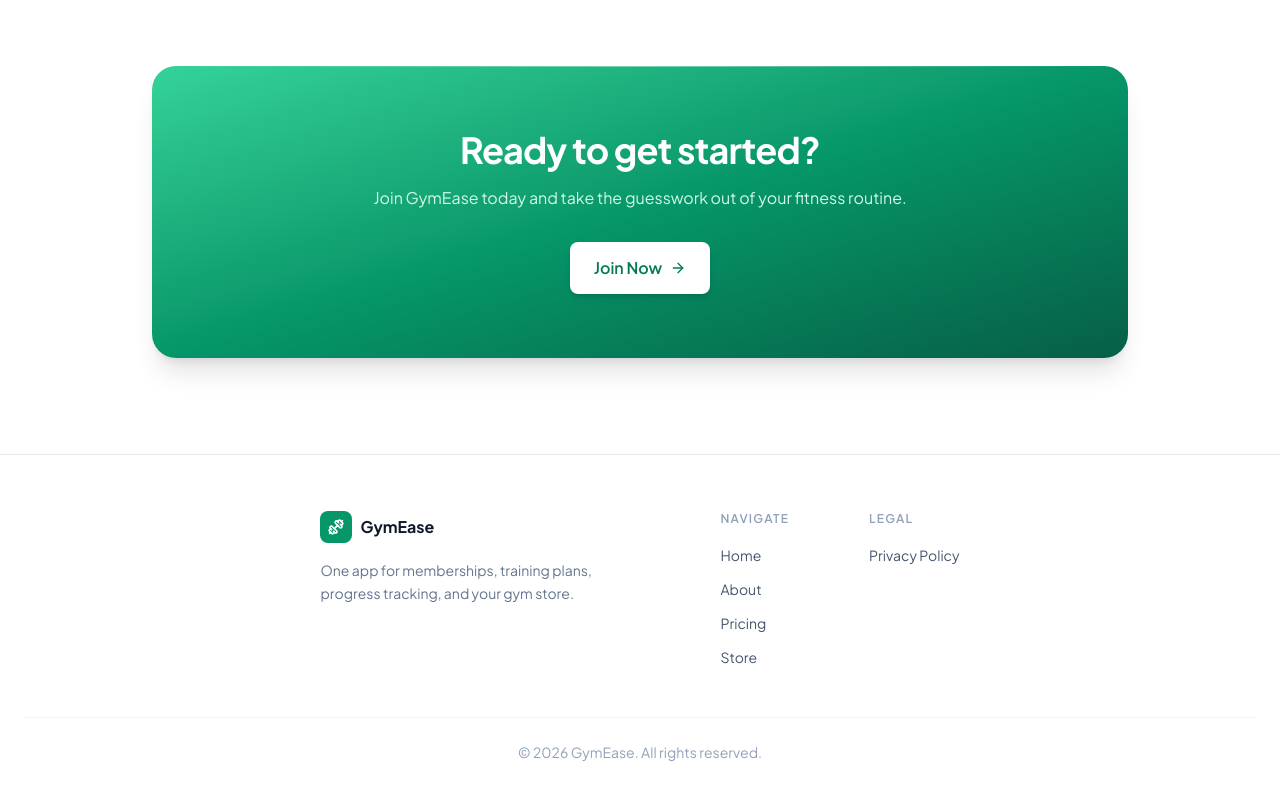
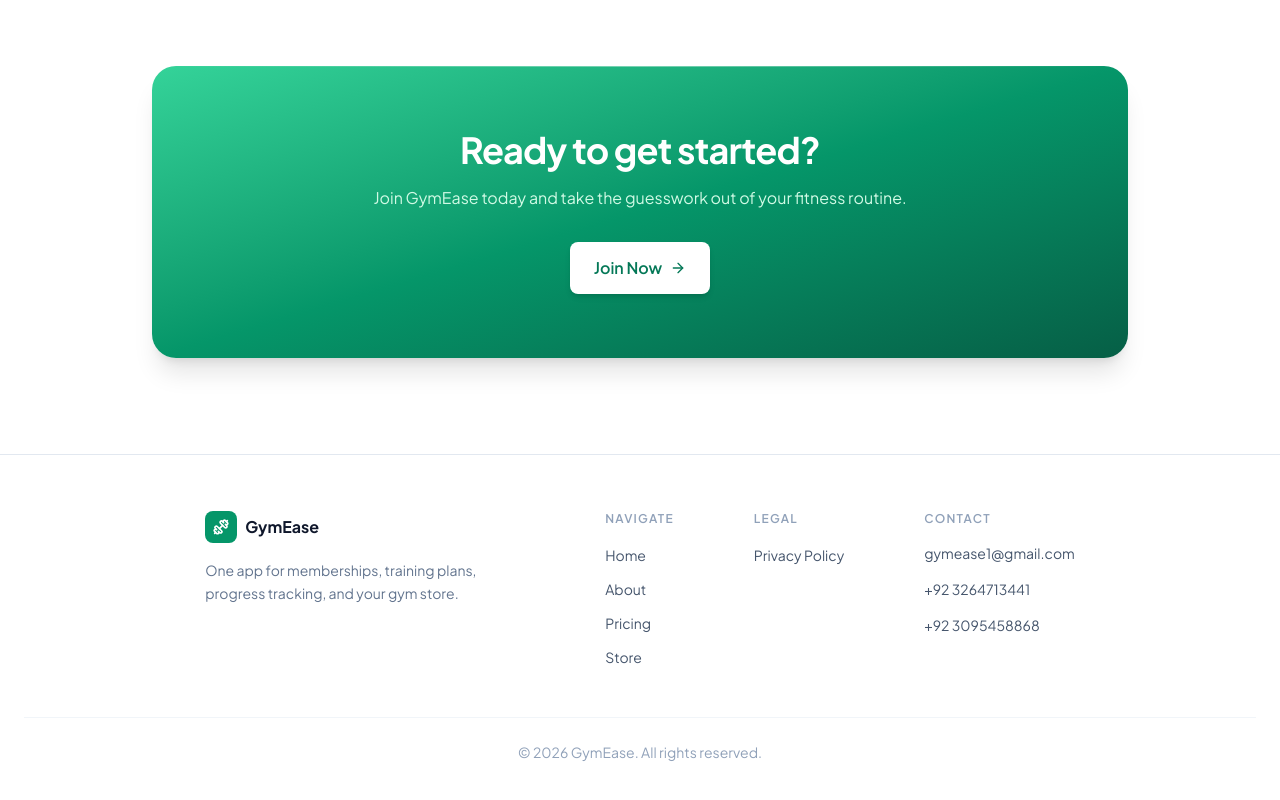
Before and after one commit to ZainBashir29/GymEase, a React (Vite) app in the folder client/: page / in a window 1280 px wide. Shown: the part 1486-2286 px from the top of the page. Built offline with nearby package versions, Linux system fonts and the light colour scheme; no server answers.

Commit message:
add Contact column in footer

```diff
--- a/client/src/components/Layout/Footer.jsx
+++ b/client/src/components/Layout/Footer.jsx
@@ -61,6 +61,36 @@ const Footer = () => {
             </ul>
           </div>
 
+          <div className="flex flex-col items-center lg:items-start">
+            <p className="mb-4 text-xs font-semibold uppercase tracking-widest text-slate-400">
+              Contact
+            </p>
+            <ul className="space-y-2.5">
+              <li className="flex flex-col gap-4">
+                <a
+                  href="https://mail.google.com/mail/u/0/?fs=1&to=gymease1@gmail.com&tf=cm"
+                  target="_blank"
+                  rel="noopener noreferrer"
+                  className="text-sm text-slate-600 transition-colors hover:text-brand-600 dark:text-slate-400 dark:hover:text-brand-400"
+                >
+                  gymease1@gmail.com
+                </a>
+                <a
+                  href="tel:+923264713441"
+                  className="text-sm text-slate-600 transition-colors hover:text-brand-600 dark:text-slate-400 dark:hover:text-brand-400"
+                >
+                  +92 3264713441
+                </a>
+                <a
+                  href="tel:+923095458868"
+                  className="text-sm text-slate-600 transition-colors hover:text-brand-600 dark:text-slate-400 dark:hover:text-brand-400"
+                >
+                  +92 3095458868
+                </a>
+              </li>
+            </ul>
+          </div>
+
         </div>
 
         <div className="mt-12 border-t border-slate-100 pt-6 text-center text-sm text-slate-400 dark:border-slate-800 dark:text-slate-500">
```
Also changed, not shown: 1 other file (tests, documents, lock files or other folders).
